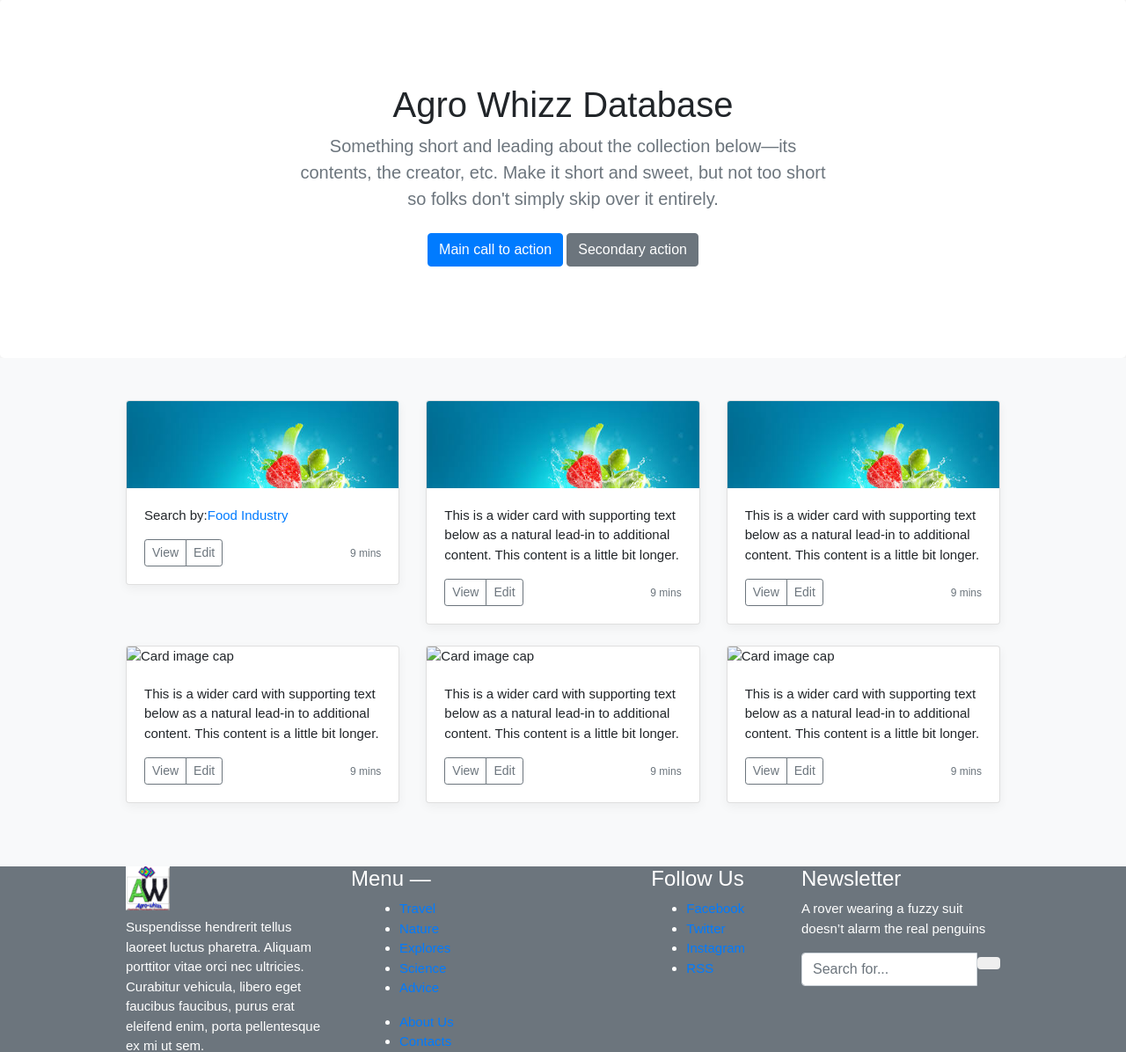
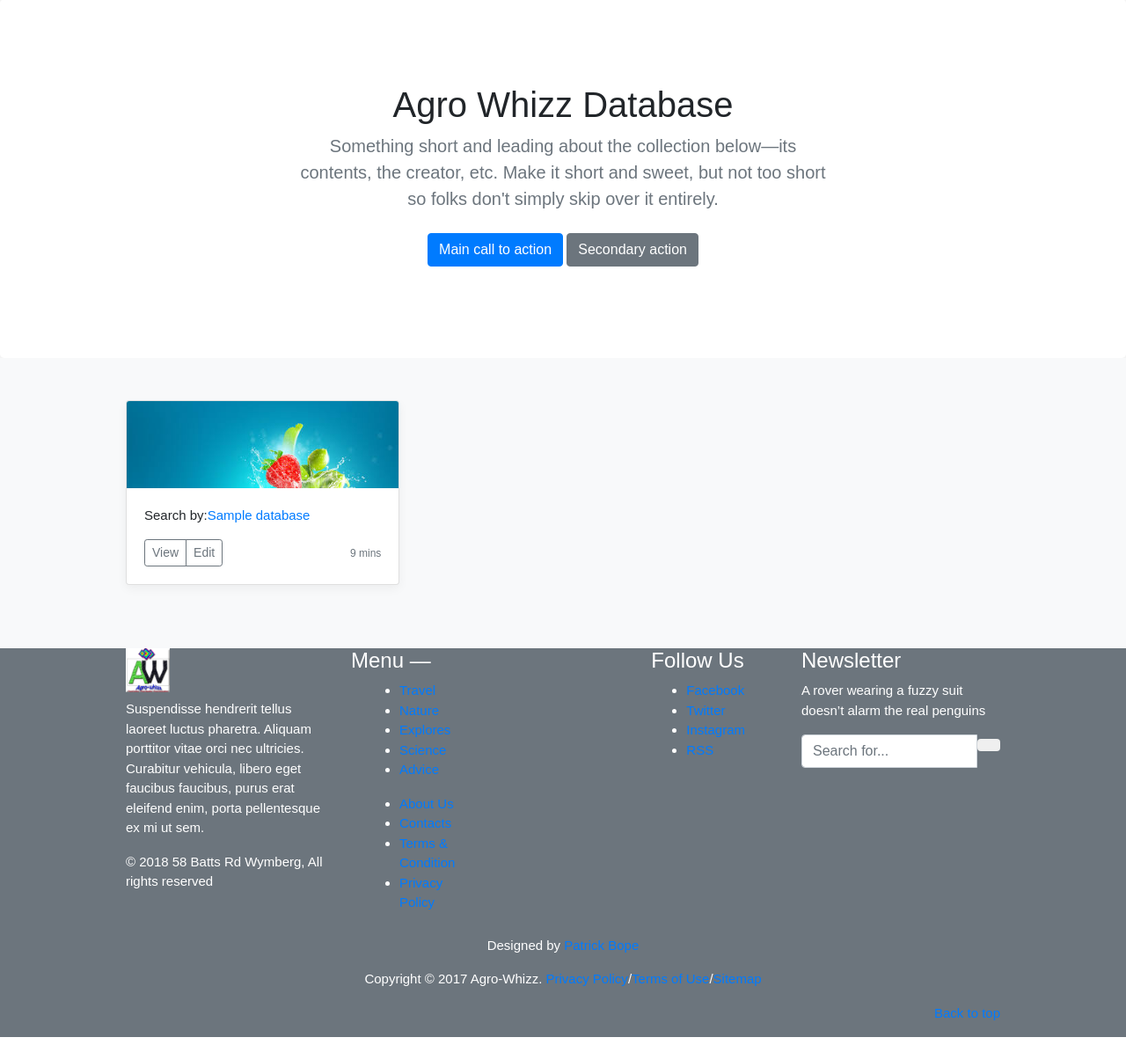
Before and after one commit to patbpm/whizzproject, a Django app: page /agrodata/ in a window 1280 px wide. Shown: the part 91-1287 px from the top of the page at 88% size. Run offline with Django 3.2, Linux system fonts and the light colour scheme; tables that the repository leaves empty hold one stand-in row (values such as "Sample post"); some libraries are stand-ins or nearby versions.

Commit message:
relableing the model for agrodata

```diff
--- a/agrowhizz/agrodata/templates/agrodata/agrodata.html
+++ b/agrowhizz/agrodata/templates/agrodata/agrodata.html
@@ -15,11 +15,13 @@
   <div class="container">
 
     <div class="row">
+      {% for database in databases %}
+
         <div class="col-md-4">
             <div class="card mb-4 box-shadow">
               <img class="card-img-top" src="/static/imgs/home/Headerimg2.jpg" alt="Card image cap">
               <div class="card-body">
-            <p class="card-text ">Search by:<a href={% url 'foodindustrydata'%}>Food Industry</a></p>
+                <p class="card-text ">Search by:<a href={% url 'foodindustrydata'%}>{{ database.name }}</a></p>
                 <div class="d-flex justify-content-between align-items-center">
                   <div class="btn-group">
                     <button type="button" class="btn btn-sm btn-outline-secondary">View</button>
@@ -30,86 +32,9 @@
               </div>
             </div>
         </div>
-      <div class="col-md-4">
-        <div class="card mb-4 box-shadow">
-          <img class="card-img-top" src="/static/imgs/home/Headerimg2.jpg" alt="Card image cap">
-          <div class="card-body">
-            <p class="card-text">This is a wider card with supporting text below as a natural lead-in to additional content. This content is a little bit longer.</p>
-            <div class="d-flex justify-content-between align-items-center">
-              <div class="btn-group">
-                <button type="button" class="btn btn-sm btn-outline-secondary">View</button>
-                <button type="button" class="btn btn-sm btn-outline-secondary">Edit</button>
-              </div>
-              <small class="text-muted">9 mins</small>
-            </div>
-          </div>
-        </div>
-      </div>
-      <div class="col-md-4">
-        <div class="card mb-4 box-shadow">
-          <img class="card-img-top" src="/static/imgs/home/Headerimg2.jpg" alt="Card image cap">
-          <div class="card-body">
-            <p class="card-text">This is a wider card with supporting text below as a natural lead-in to additional content. This content is a little bit longer.</p>
-            <div class="d-flex justify-content-between align-items-center">
-              <div class="btn-group">
-                <button type="button" class="btn btn-sm btn-outline-secondary">View</button>
-                <button type="button" class="btn btn-sm btn-outline-secondary">Edit</button>
-              </div>
-              <small class="text-muted">9 mins</small>
-            </div>
-          </div>
-        </div>
-      </div>
-
-      <div class="col-md-4">
-        <div class="card mb-4 box-shadow">
-          <img class="card-img-top" data-src="holder.js/100px225?theme=thumb&bg=55595c&fg=eceeef&text=Thumbnail" alt="Card image cap">
-          <div class="card-body">
-            <p class="card-text">This is a wider card with supporting text below as a natural lead-in to additional content. This content is a little bit longer.</p>
-            <div class="d-flex justify-content-between align-items-center">
-              <div class="btn-group">
-                <button type="button" class="btn btn-sm btn-outline-secondary">View</button>
-                <button type="button" class="btn btn-sm btn-outline-secondary">Edit</button>
-              </div>
-              <small class="text-muted">9 mins</small>
-            </div>
-          </div>
-        </div>
-      </div>
+      {% endfor %}
 
 
-
-
-      <div class="col-md-4">
-        <div class="card mb-4 box-shadow">
-          <img class="card-img-top" data-src="holder.js/100px225?theme=thumb&bg=55595c&fg=eceeef&text=Thumbnail" alt="Card image cap">
-          <div class="card-body">
-            <p class="card-text">This is a wider card with supporting text below as a natural lead-in to additional content. This content is a little bit longer.</p>
-            <div class="d-flex justify-content-between align-items-center">
-              <div class="btn-group">
-                <button type="button" class="btn btn-sm btn-outline-secondary">View</button>
-                <button type="button" class="btn btn-sm btn-outline-secondary">Edit</button>
-              </div>
-              <small class="text-muted">9 mins</small>
-            </div>
-          </div>
-        </div>
-      </div>
-      <div class="col-md-4">
-        <div class="card mb-4 box-shadow">
-          <img class="card-img-top" data-src="holder.js/100px225?theme=thumb&bg=55595c&fg=eceeef&text=Thumbnail" alt="Card image cap">
-          <div class="card-body">
-            <p class="card-text">This is a wider card with supporting text below as a natural lead-in to additional content. This content is a little bit longer.</p>
-            <div class="d-flex justify-content-between align-items-center">
-              <div class="btn-group">
-                <button type="button" class="btn btn-sm btn-outline-secondary">View</button>
-                <button type="button" class="btn btn-sm btn-outline-secondary">Edit</button>
-              </div>
-              <small class="text-muted">9 mins</small>
-            </div>
-          </div>
-        </div>
-      </div>
     </div>
   </div>
 </div>
--- a/agrowhizz/agrodata/templates/agrodata/foodindustrydata.html
+++ b/agrowhizz/agrodata/templates/agrodata/foodindustrydata.html
@@ -51,9 +51,7 @@
             <div class="col-12 col-sm-8">
                 <h1>business_stream</h1>
 
-                    {% for database in databases %}
-                      {{ database.name }} <br>
-                    {% endfor %}
+
 
                 <h1><strong>How we started</strong></h1>
 
--- a/agrowhizz/agrodata/views.py
+++ b/agrowhizz/agrodata/views.py
@@ -2,11 +2,12 @@ from django.shortcuts import render
 from .models import Database
 # Create your views here.
 def agrodata(request):
-    return render(request, 'agrodata/agrodata.html', {})
-
-def foodindustrydata(request):
     databases = Database.objects.all()
     context = {
         'databases': databases,
     }
-    return render(request, 'agrodata/foodindustrydata.html', context)
+    return render(request, 'agrodata/agrodata.html', context)
+
+def foodindustrydata(request):
+
+    return render(request, 'agrodata/foodindustrydata.html', {})
```
Lines whose indentation alone changed are shown as unchanged.
